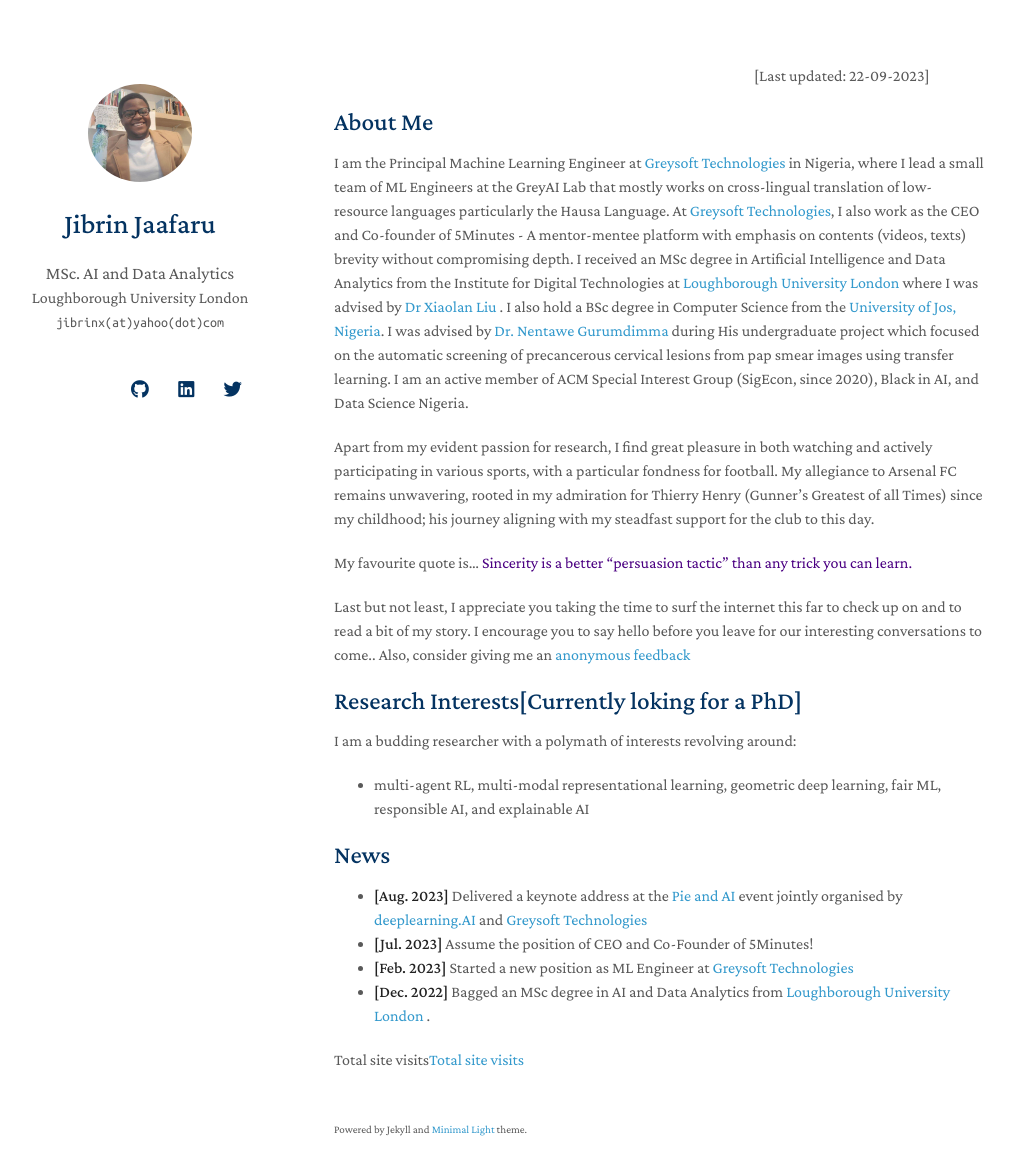
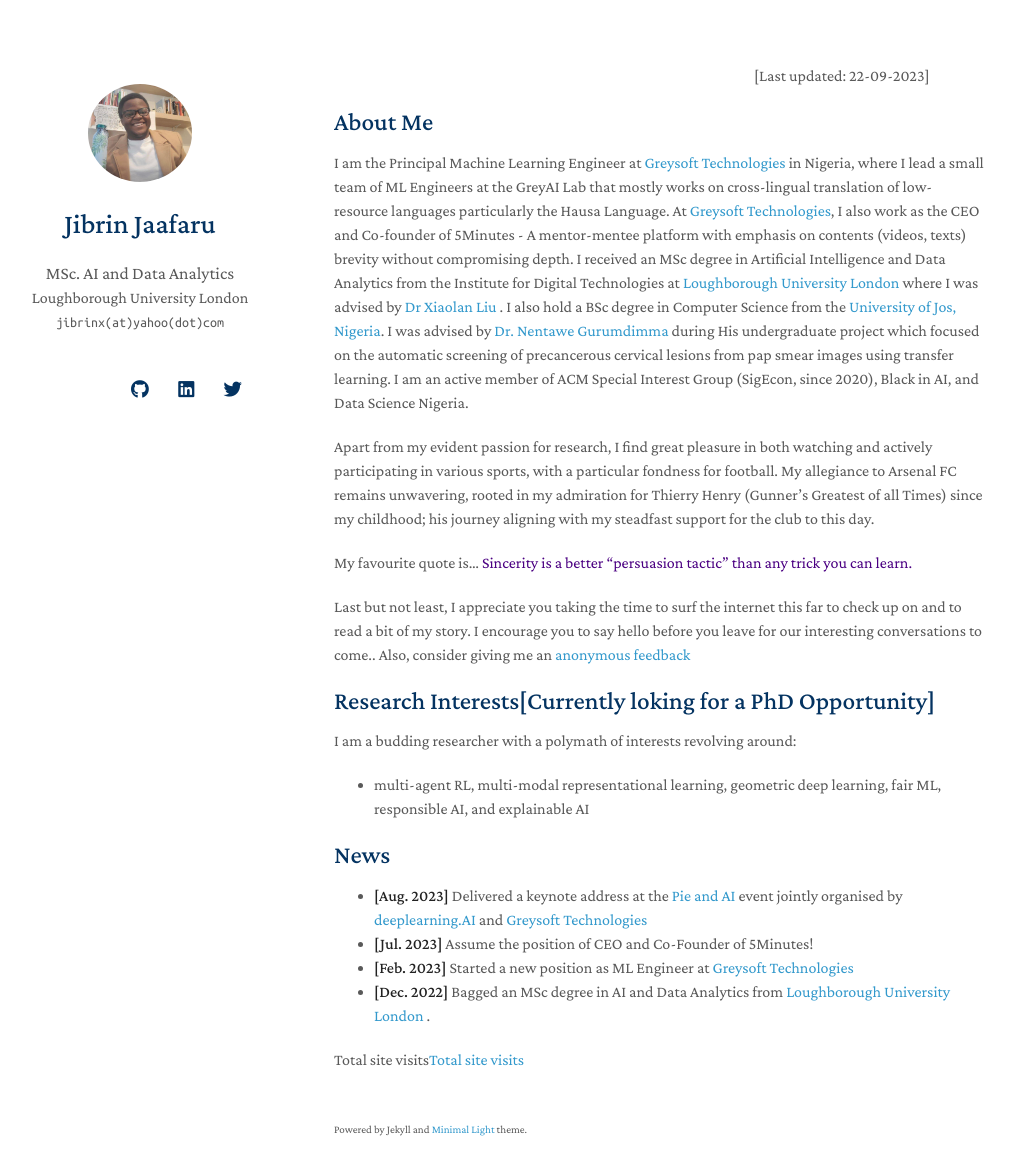
Before and after one commit to jibrinx/jibrinx.github.io, a Jekyll site: the page built from index.md, in a window 1280 px wide and 1210 px high. Shown: the top 1175 px of the window, without its empty margins (136-1150 px from the left). Built offline with Jekyll 4.4.1, drawn with Linux system fonts in a browser that asks for light colours; nearby versions of some CDN libraries; a style sheet for code colours, icons or effects is not loaded.

Commit message:
Update index.md

```diff
--- a/index.md
+++ b/index.md
@@ -13,7 +13,7 @@ My favourite quote is... <span style="color:indigo;">Sincerity is a better "pers
 
 Last but not least, I appreciate you taking the time to surf the internet this far to check up on and to read a bit of my story. I encourage you to say hello before you leave for our interesting conversations to come.. Also, consider giving me an  <a href="https://ngl.link/jibrinx">anonymous feedback</a>
 
-## Research Interests[Currently loking for a PhD]
+## Research Interests[Currently loking for a PhD Opportunity]
 I am a budding researcher with a polymath of interests revolving around:
 - multi-agent RL, multi-modal representational learning, geometric deep learning, fair ML, responsible AI, and explainable AI
 
```
